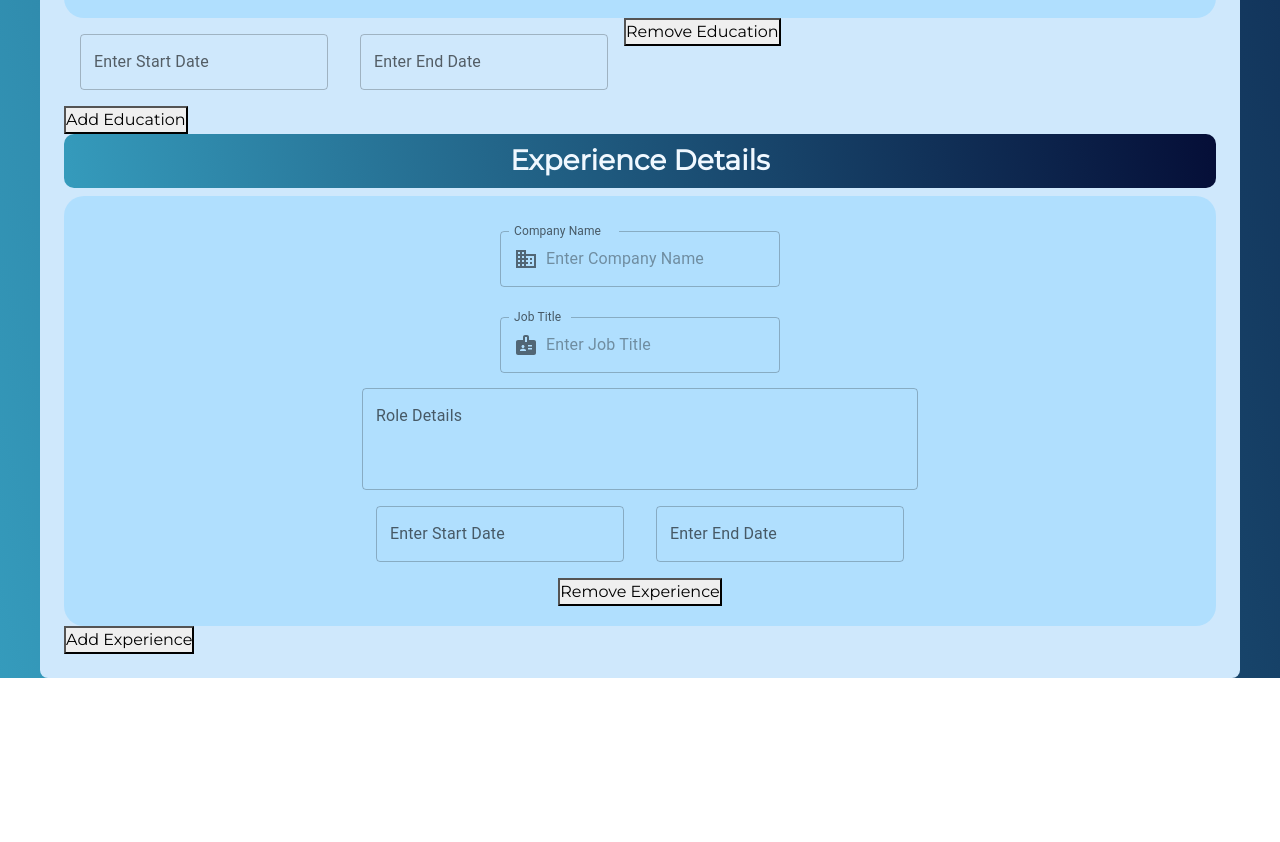
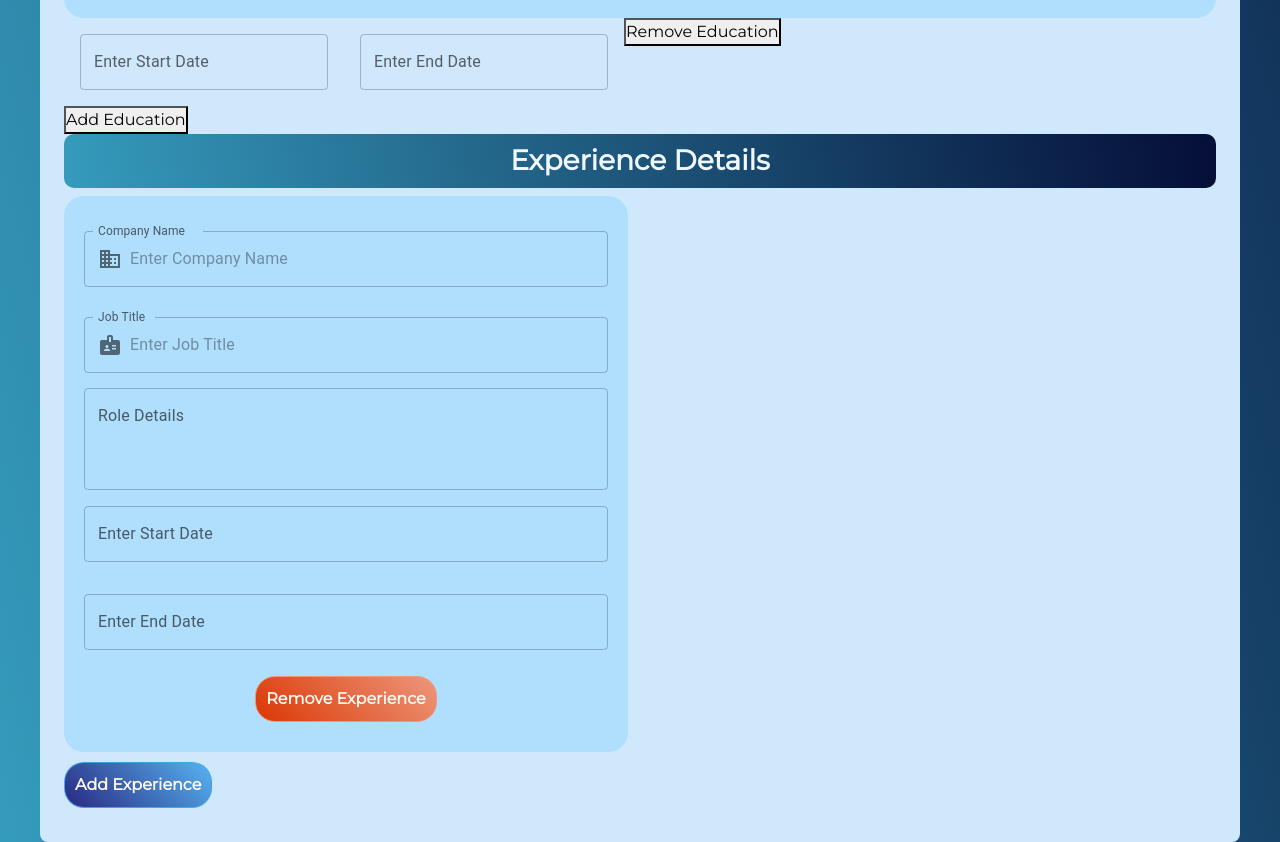
Before and after one commit to maijako/CV-generator, a React (Create React App) app: page /buildCV in a window 1280 px wide. Shown: the part 2075-2917 px from the top of the page. Before the commit the page ends 2753 px from the top, so only its background shows below. Built offline with nearby package versions, Linux system fonts and the light colour scheme; no server answers; a web font is replaced by a local one; what @react-pdf/renderer would draw is missing.

Commit message:
Adds Styling to Experience section

```diff
--- a/src/components/cvcomponents/ExperienceSection.js
+++ b/src/components/cvcomponents/ExperienceSection.js
@@ -13,6 +13,7 @@ import { AdapterMoment } from "@mui/x-date-pickers/AdapterMoment";
 import BusinessIcon from "@mui/icons-material/Business";
 import BadgeIcon from "@mui/icons-material/Badge";
 import { TextField, InputAdornment } from "@mui/material";
+import Grid from '@mui/material/Grid';
 import "./cv-component-styles.css";
 
 
@@ -67,8 +68,9 @@ function ExperienceSection() {
   return (
     <>
       <h3>Experience Details</h3>
+      <Grid container spacing={3}>
       {experiences.map((experience, index) => (
-        <div key={index}>
+        <Grid key={index} item xs={12} sm={6}>
           <div className="containerStyles">
             <TextField
               id={`input-company-name-${index}`}
@@ -82,7 +84,7 @@ function ExperienceSection() {
               }}
               placeholder="Enter Company Name"
               variant="outlined"
-              sx={{ margin: "15px 0" }}
+              sx={{ margin: "15px 0", width: "100%" }}
               name="companyName"
               value={experience.companyName}
               onChange={(event) => handleCompanyChange(event, index)}
@@ -99,7 +101,7 @@ function ExperienceSection() {
               }}
               placeholder="Enter Job Title"
               variant="outlined"
-              sx={{ margin: "15px 0" }}
+              sx={{ margin: "15px 0", width: "100%" }}
               name="jobTitle"
               value={experience.jobTitle}
               onChange={(event) => handleJobChange(event, index)}
@@ -111,16 +113,17 @@ function ExperienceSection() {
               multiline
               minRows={3}
               maxRows={8}
-              sx={{ width: "50%" }}
+              sx={{ width: "100%" }}
               name="roleDetails"
               value={experience.roleDetails}
               onChange={(event) => handleRoleChange(event, index)}
             />
-            <div sx={{display:"flex", flexDirection: "row"}}>
+            {/* <div sx={{display:"flex", flexDirection: "row", width: "100%"}}> */}
               <LocalizationProvider dateAdapter={AdapterMoment}>
 
                 <DatePicker
-                  sx={{ margin: 2 }}
+                  sx={{ margin: 2, width: "100%" }}
+                  //className="dateField"
                   label="Enter Start Date"
                   format="MMM YYYY"
                   name="startDate"
@@ -128,7 +131,8 @@ function ExperienceSection() {
                   onChange={(date) => handleStartChange(date, index)}
                 />
                 <DatePicker
-                  sx={{ margin: 2 }}
+                  sx={{ margin: 2, width: "100%" }}
+                  //className="dateField"
                   label="Enter End Date"
                   format="MMM YYYY"
                   views={["month", "year"]}
@@ -136,12 +140,12 @@ function ExperienceSection() {
                   onChange={(date) => handleEndChange(date, index)}
                 />
               </LocalizationProvider>
-            </div>
-            <button onClick={() => removeExpFields(index)}>Remove Experience</button>
+            <button className="addButton removeButton" onClick={() => removeExpFields(index)}>Remove Experience</button>
           </div>
-        </div>
+        </Grid>
       ))}
-      <button onClick={addExpFields}>Add Experience</button>
+      </Grid>
+      <button className="addButton" onClick={addExpFields}>Add Experience</button>
     </>
   );
 }
--- a/src/components/cvcomponents/ProjectsSection.js
+++ b/src/components/cvcomponents/ProjectsSection.js
@@ -88,14 +88,13 @@ function ProjectsSection() {
 
     return(
         <>
-            {/* <Container> */}
             <h3>Project Details</h3>
             <Grid container spacing={3}>
             {
                 projects.map((project, index) => {
                     return(
-                            <Grid item xs={6}>
-                            <div key={index} className="containerStyles">
+                        <Grid key={index} item xs={12} sm={6}>
+                            <div className="containerStyles">
 
                                 <TextField
                                     id="input-project-name"
@@ -217,7 +216,6 @@ function ProjectsSection() {
             }
             </Grid>
             <button className="addButton" onClick={addProjFields}>Add Project</button>
-            {/* </Container> */}
         </>
     );
 }
--- a/src/components/cvcomponents/styleForm.css
+++ b/src/components/cvcomponents/styleForm.css
@@ -41,3 +41,9 @@
     background: linear-gradient(45deg, #db3704, #ed977c);
     border: 1px solid #ed977c;
   }
+
+  .dateField {
+    width: 47%;
+    margin: 5px;
+    /* margin: 5px; */
+  }
```
Lines whose indentation alone changed are shown as unchanged.
